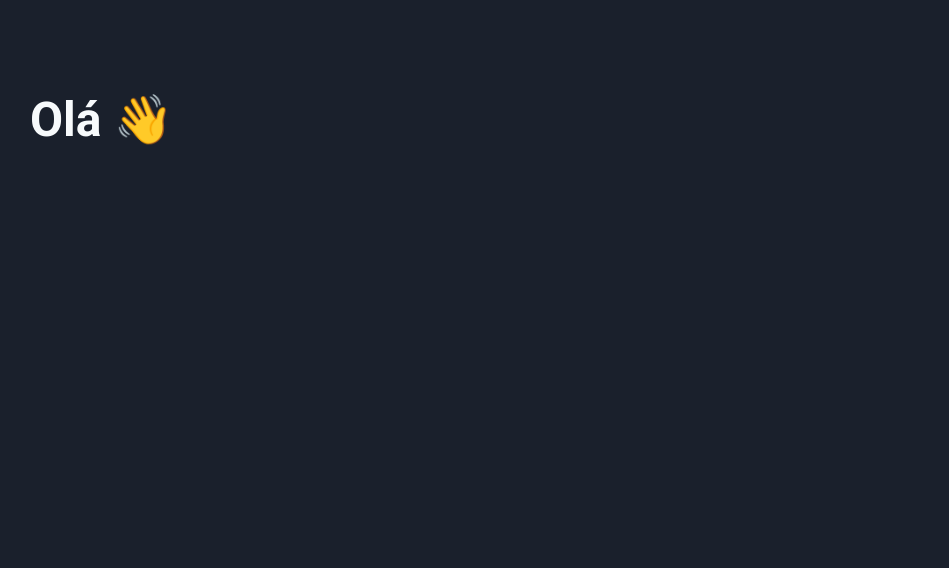
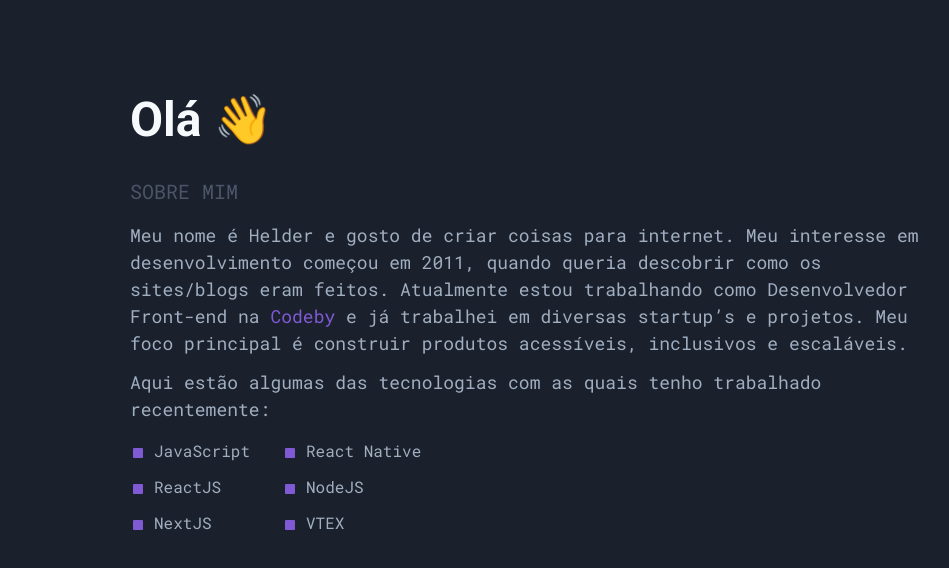
Before and after one commit to helderavila/v1, a Next.js app: page / in a window 1280 px wide. Shown: the top 568 px of the page, without its empty margins (110-1059 px from the left). Built offline with nearby package versions, Linux system fonts and the light colour scheme.

Commit message:
✨ about me component

```diff
--- a/package.json
+++ b/package.json
@@ -16,7 +16,8 @@
     "framer-motion": "^4.1.17",
     "next": "11.0.1",
     "react": "17.0.2",
-    "react-dom": "17.0.2"
+    "react-dom": "17.0.2",
+    "react-icons": "^4.2.0"
   },
   "devDependencies": {
     "@types/node": "^16.4.8",
--- /dev/null
+++ b/src/components/About.tsx
@@ -0,0 +1,50 @@
+import { Flex, List, ListIcon, ListItem, Stack, Text } from "@chakra-ui/react";
+import { IoIosSquare } from 'react-icons/io'
+
+export function About() {
+  return (
+    <Flex
+      width="100%"
+      maxWidth={800}
+      direction="column"
+    >
+      <Text color="gray.600" fontSize="xl" mt="8">SOBRE MIM</Text>
+      <Text fontSize="lg" mt="4">
+        Meu nome é Helder e gosto de criar coisas para internet. Meu interesse em desenvolvimento começou em 2011,
+        quando queria descobrir como os sites/blogs eram feitos. Atualmente estou trabalhando como Desenvolvedor Front-end na <Text as="span" color="purple.500">Codeby </Text>
+        e já trabalhei em diversas startup’s e projetos. Meu foco principal é construir produtos acessíveis, inclusivos e escaláveis.
+      </Text>
+      <Text fontSize="lg" mt="3">Aqui estão algumas das tecnologias com as quais tenho trabalhado recentemente:</Text>
+      <Stack direction="row" spacing="8" mt="4">
+        <List spacing="3">
+          <ListItem>
+            <ListIcon as={IoIosSquare} color="purple.500" />
+            JavaScript
+          </ListItem>
+          <ListItem>
+            <ListIcon as={IoIosSquare} color="purple.500" />
+            ReactJS
+          </ListItem>
+          <ListItem>
+            <ListIcon as={IoIosSquare} color="purple.500" />
+            NextJS
+          </ListItem>
+        </List>
+        <List spacing="3">
+          <ListItem>
+            <ListIcon as={IoIosSquare} color="purple.500" />
+            React Native
+          </ListItem>
+          <ListItem>
+            <ListIcon as={IoIosSquare} color="purple.500" />
+            NodeJS
+          </ListItem>
+          <ListItem>
+            <ListIcon as={IoIosSquare} color="purple.500" />
+            VTEX
+          </ListItem>
+        </List>
+      </Stack>
+    </Flex>
+  )
+}
--- a/src/components/Header.tsx
+++ b/src/components/Header.tsx
@@ -4,7 +4,7 @@ export function Header() {
   return (
     <Flex
       w="100%"
-      maxW={1000}
+      maxW={800}
     >
       <Heading size="2xl" color="gray.50">Olá 👋</Heading>
     </Flex>
--- a/src/pages/index.tsx
+++ b/src/pages/index.tsx
@@ -1,4 +1,5 @@
 import { Flex } from "@chakra-ui/react";
+import { About } from "../components/About";
 import { Header } from "../components/Header";
 
 export default function Home() {
@@ -10,8 +11,10 @@ export default function Home() {
       align="center"
       direction="column"
       py="24"
+      px="8"
     >
       <Header />
+      <About />
     </Flex>
   )
 }
```
Also changed, not shown: 1 other file (tests, documents, lock files or other folders).
